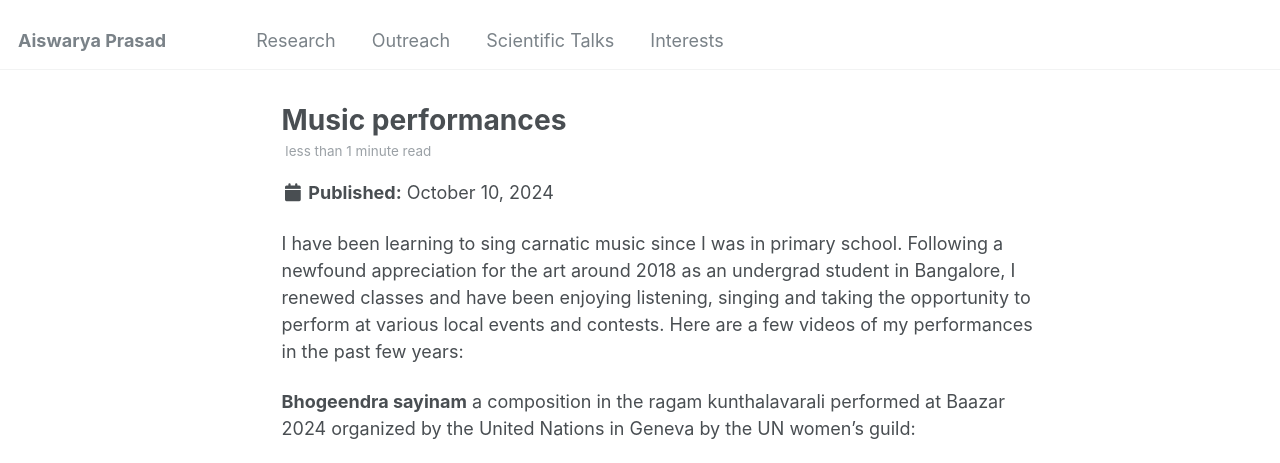
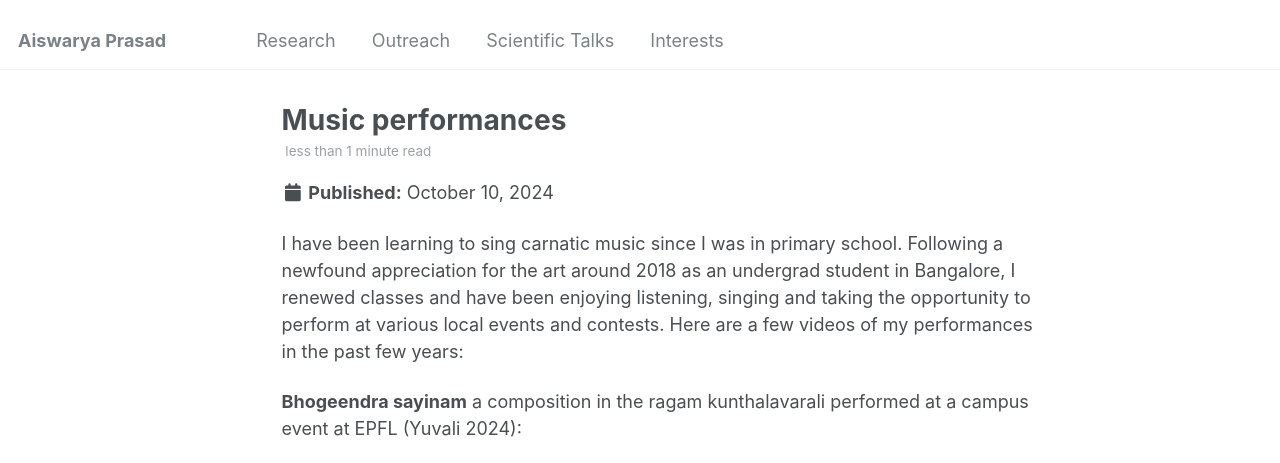
Before and after one commit to Aiswarya-prasad/aiswarya-prasad.github.io, a Jekyll site: the page built from _posts/2024-10-10-music_performances.md, in a window 1280 px wide and 1400 px high. Shown: the top 463 px of the window. Built offline with Jekyll 4.4.1, drawn with Linux system fonts in a browser that asks for light colours.

Commit message:
Syntax change, squash commit later or just ignore.

```diff
--- a/_posts/2024-10-10-music_performances.md
+++ b/_posts/2024-10-10-music_performances.md
@@ -16,8 +16,8 @@ categories:
 I have been learning to sing carnatic music since I was in primary school. Following a newfound appreciation for the art around 2018 as an undergrad student in Bangalore, I renewed classes and have been enjoying listening, singing and taking the opportunity to perform at various local events and contests. Here are a few videos of my performances in the past few years:
 
 
-**Bhogeendra sayinam** a composition in the ragam kunthalavarali performed at Baazar 2024 organized by the United Nations in Geneva by the UN women's guild:
-<iframe src="https://drive.google.com/file/d/1w1txuOIRyYhxFR3qS-CR6BGTgQE8by9i/preview" width="640" height="480" allow="autoplay"></iframe>
+<!-- **Bhogeendra sayinam** a composition in the ragam kunthalavarali performed at Baazar 2024 organized by the United Nations in Geneva by the UN women's guild:
+<iframe src="https://drive.google.com/file/d/1w1txuOIRyYhxFR3qS-CR6BGTgQE8by9i/preview" width="640" height="480" allow="autoplay"></iframe> -->
 
 **Bhogeendra sayinam** a composition in the ragam kunthalavarali performed at a campus event at EPFL (Yuvali 2024):
 <iframe src="https://drive.google.com/file/d/17rDjzqnObkp24sb_Z2tq-hUzSsMSOBE8/preview" width="640" height="480" allow="autoplay"></iframe>
```
